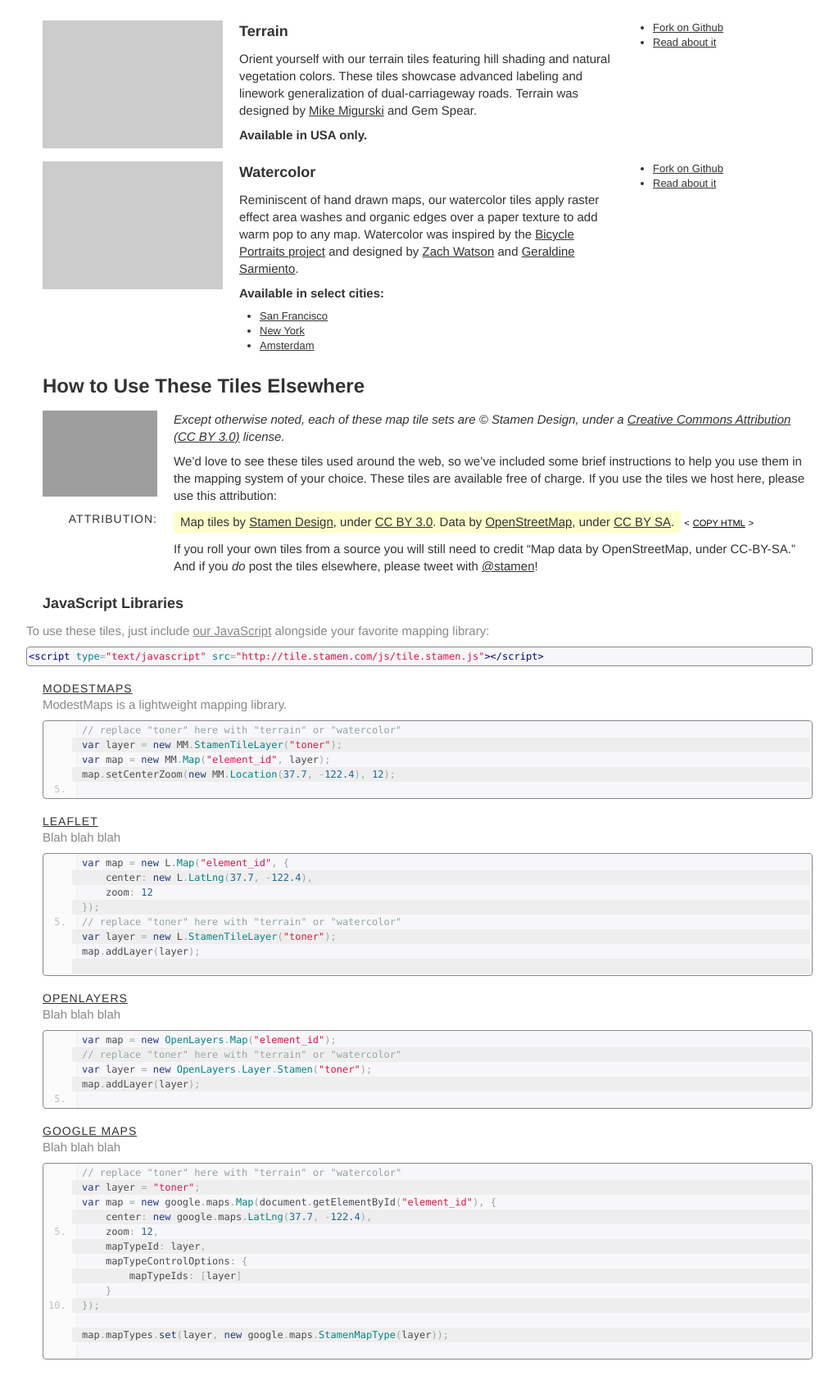
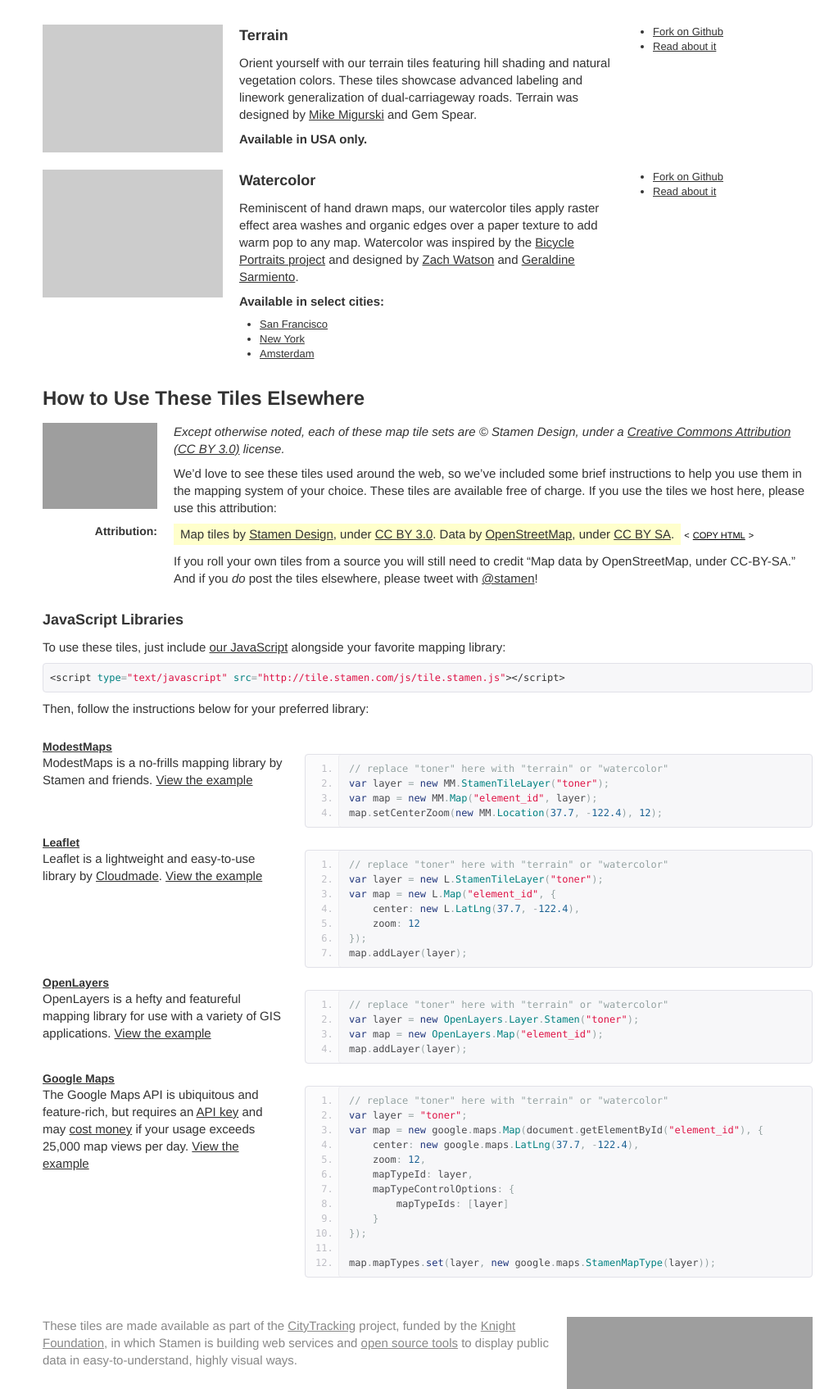
Before and after one commit to stamen/maps.stamen.com, a PHP site: page / in a window 1280 px wide. Shown: the part 916-2611 px from the top of the page at 82% size, without its empty margins (118-1141 px from the left). Run offline with PHP 8.4, Linux system fonts and the light colour scheme; a map, chart or similar area stays blank; grey boxes are pictures that could not be loaded.

Commit message:
usage example layout update and code cleanup

```diff
--- a/site/css/screen.css
+++ b/site/css/screen.css
@@ -126,9 +126,6 @@ h2 a,
 }
 
 #content h4 {
-    text-transform: uppercase;
-    font-weight: normal;
-    letter-spacing: 1px;
 }
 
 #content h4.span2 {
@@ -140,7 +137,7 @@ h2 a,
 }
 
 #content div.tiles {
-    margin-bottom: 1em;
+    margin-bottom: 18px;
 }
 
 #content .map {
@@ -169,7 +166,11 @@ h2 a,
 }
 
 #usage {
-    margin-top: 1em;
+    margin-top: 18px;
+}
+
+#usage-intro {
+    margin-bottom: 18px;
 }
 
 #footer {
@@ -186,10 +187,11 @@ h2 a,
 .typ, .atn, .dec, .var { color: teal; }
 .pln { color: #48484c; }
 
-.prettyprint {
+pre.prettyprint {
   padding: 8px;
   background-color: #f7f7f9;
   border: 1px solid #e1e1e8;
+  margin-bottom: 9px;
 }
 .prettyprint.linenums {
   -webkit-box-shadow: inset 40px 0 0 #fbfbfc, inset 41px 0 0 #ececf0;
--- a/site/index.html
+++ b/site/index.html
@@ -7,7 +7,6 @@
         <script type="text/javascript" src="js/tile.stamen.js"></script>
         <script type="text/javascript" src="js/vendor/google-code-prettify/prettify.js"></script>
         <style type="text/css">
-            @import url(js/vendor/google-code-prettify/prettify.css);
             @import url(css/bootstrap/bootstrap.css);
             @import url(css/screen.css);
         </style>
@@ -158,54 +157,70 @@
 
                 <div id="usage">
                     <h3>JavaScript Libraries</h3>
-                    <div class="row light">
+                    <div id="usage-intro" class="row">
+                        <div class="span12">
                             <p>To use these tiles, just include
                             <a href="http://tile.stamen.com/js/tile.stamen.js">our JavaScript</a>
                             alongside your favorite mapping library:</p>
                             <pre class="prettyprint">&lt;script type="text/javascript" src="http://tile.stamen.com/js/tile.stamen.js"&gt;&lt;/script&gt;</pre>
+                            <p>Then, follow the instructions below for your preferred library:</p>
+                        </div>
                     </div>
 
-                    <div class="row light">
-
-                        <div id="usage-modestmaps" class="usage span12">
+                    <div id="usage-modestmaps">
                         <h4><a href="http://stamen.github.com/modestmaps-js/">ModestMaps</a></h4>
-                            <p>ModestMaps is a lightweight mapping library.</p>
+                        <div class="row">
+                            <p class="span4">ModestMaps is a no-frills mapping library by Stamen and friends.
+                                <a href="test/modestmaps.html">View the example</a></p>
+                            <div class="span8">
                                 <pre class="prettyprint linenums">
 // replace "toner" here with "terrain" or "watercolor"
 var layer = new MM.StamenTileLayer("toner");
 var map = new MM.Map("element_id", layer);
-map.setCenterZoom(new MM.Location(37.7, -122.4), 12);
-                            </pre>
+map.setCenterZoom(new MM.Location(37.7, -122.4), 12);</pre>
+                            </div>
+                        </div>
                     </div>
 
-                        <div id="usage-leaflet" class="usage span12">
+                    <div id="usage-leaflet">
                         <h4><a href="http://leaflet.cloudmade.com/">Leaflet</a></h4>
-                            <p>Blah blah blah</p>
+                        <div class="row">
+                            <p class="span4">Leaflet is a lightweight and easy-to-use library by <a href="http://cloudmade.com">Cloudmade</a>.
+                                <a href="test/leaflet.html">View the example</a></p>
+                            <div class="span8">
                                 <pre class="prettyprint linenums">
+// replace "toner" here with "terrain" or "watercolor"
+var layer = new L.StamenTileLayer("toner");
 var map = new L.Map("element_id", {
     center: new L.LatLng(37.7, -122.4),
     zoom: 12
 });
-// replace "toner" here with "terrain" or "watercolor"
-var layer = new L.StamenTileLayer("toner");
-map.addLayer(layer);
-                            </pre>
+map.addLayer(layer);</pre>
+                            </div>
+                        </div>
                     </div>
 
-                        <div id="usage-openlayers" class="usage span12">
+                    <div id="usage-openlayers">
                         <h4><a href="http://openlayers.org/">OpenLayers</a></h4>
-                            <p>Blah blah blah</p>
+                        <div class="row">
+                            <p class="span4">OpenLayers is a hefty and featureful mapping library for use with a variety of GIS applications.
+                                <a href="test/openlayers.html">View the example</a></p>
+                            <div class="span8">
                                 <pre class="prettyprint linenums">
-var map = new OpenLayers.Map("element_id");
 // replace "toner" here with "terrain" or "watercolor"
 var layer = new OpenLayers.Layer.Stamen("toner");
-map.addLayer(layer);
-                            </pre>
+var map = new OpenLayers.Map("element_id");
+map.addLayer(layer);</pre>
+                            </div>
+                        </div>
                     </div>
 
-                        <div id="usage-google" class="usage span12">
+                    <div id="usage-google">
                         <h4><a href="http://code.google.com/apis/maps/documentation/javascript/">Google Maps</a></h4>
-                            <p>Blah blah blah</p>
+                        <div class="row">
+                            <p class="span4">The Google Maps API is ubiquitous and feature-rich, but requires an <a href="#">API key</a> and may <a href="http://code.google.com/apis/maps/faq.html#usage_pricing">cost money</a> if your usage exceeds 25,000 map views per day.
+                                <a href="test/google.html">View the example</a></p>
+                            <div class="span8">
                                 <pre class="prettyprint linenums">
 // replace "toner" here with "terrain" or "watercolor"
 var layer = "toner";
@@ -218,10 +233,11 @@ var map = new google.maps.Map(document.getElementById("element_id"), {
     }
 });
 
-map.mapTypes.set(layer, new google.maps.StamenMapType(layer));
-                            </pre>
+map.mapTypes.set(layer, new google.maps.StamenMapType(layer));</pre>
                             </div>
                         </div>
+                    </div>
+
                 </div>
 
             </div>
```
Lines whose indentation alone changed are shown as unchanged.
